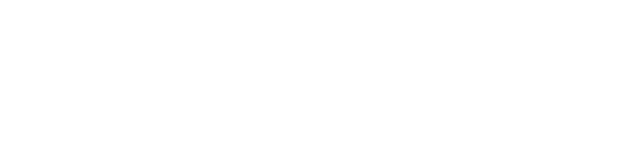
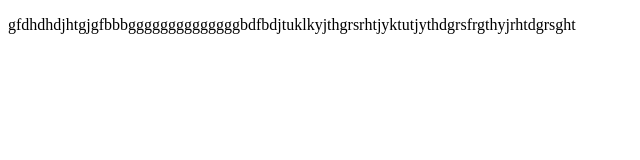
Before and after one commit to unusuallyusual/git-basics, a plain HTML site: page src/index.html in a window 1280 px wide. Shown: the whole page, without its empty margins (0-640 px from the left). Drawn offline with Linux system fonts and the light colour scheme.

Commit message:
edit-2 index.html

```diff
--- a/src/index.html
+++ b/src/index.html
@@ -5,6 +5,6 @@
     <title>Title</title>
 </head>
 <body>
-
+<p>gfdhdhdjhtgjgfbbbggggggggggggggbdfbdjtuklkyjthgrsrhtjyktutjythdgrsfrgthyjrhtdgrsght</p>
 </body>
 </html>
```
